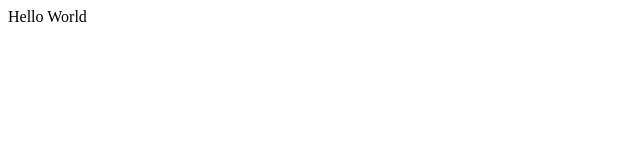
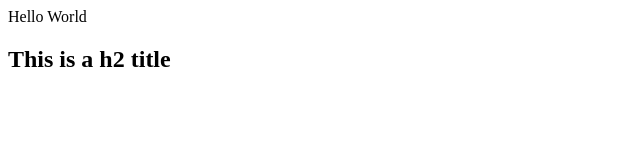
Before and after one commit to guptavinod/gitworkflowtest, a plain HTML site: page index.html in a window 1280 px wide. Shown: the whole page, without its empty margins (0-640 px from the left). Drawn offline with Linux system fonts and the light colour scheme.

Commit message:
added h2 title

```diff
--- a/index.html
+++ b/index.html
@@ -1,6 +1,6 @@
 <html>
 <head>Hello World</title>
 <body>
-
+<h2>This is a h2 title</h2>
 </body>
 </html>
```
